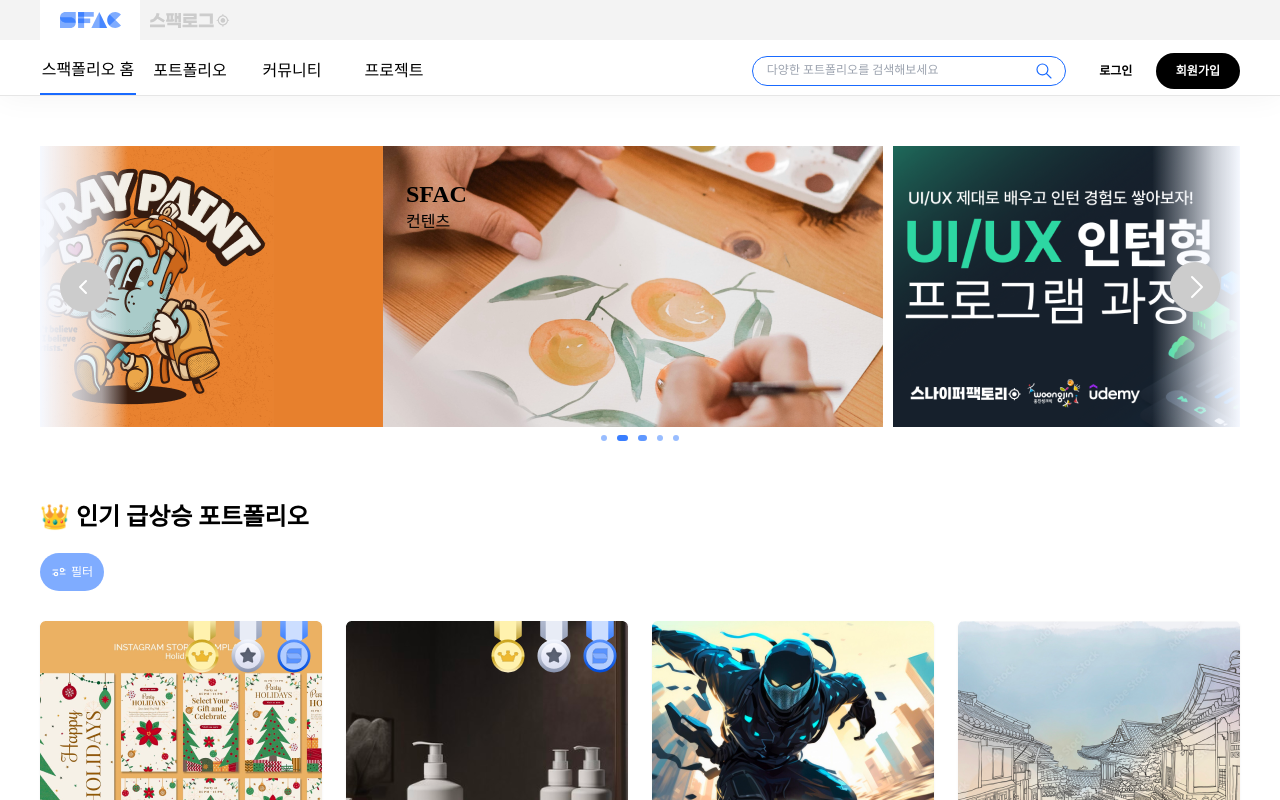
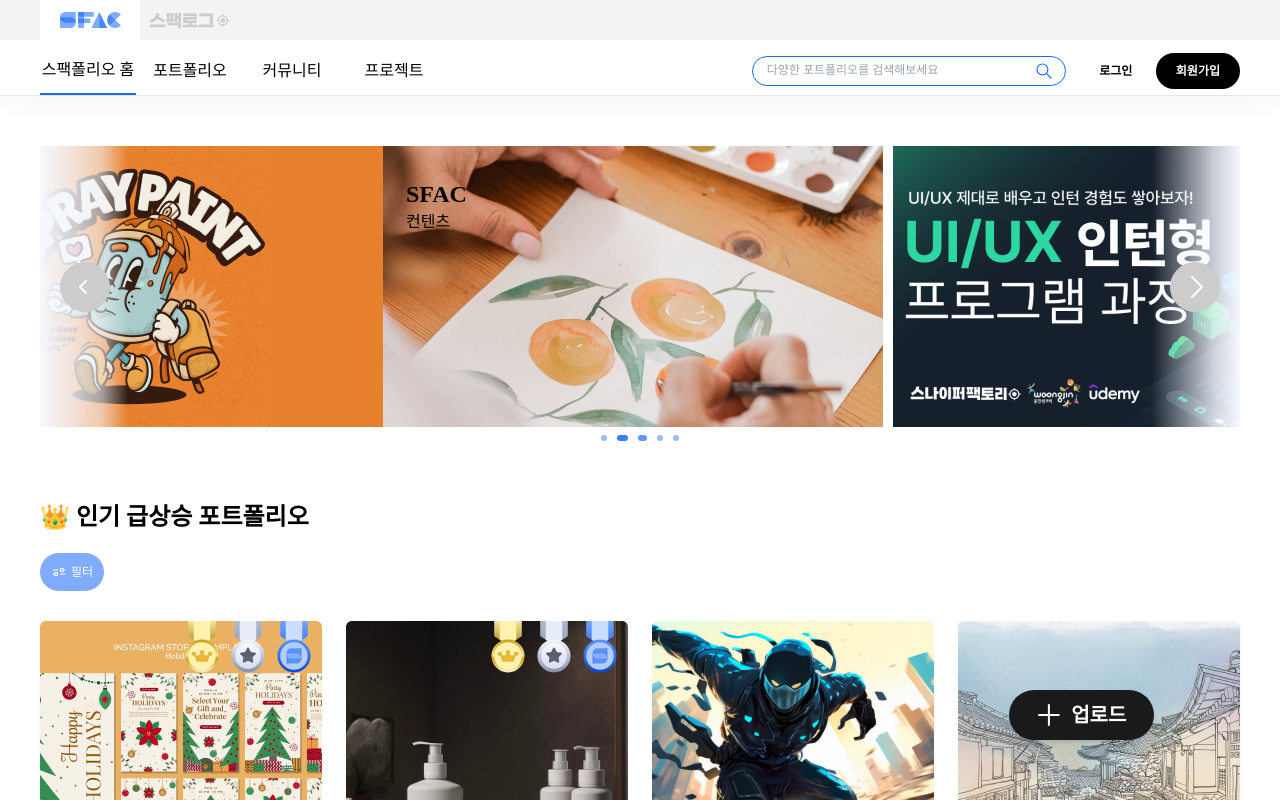
Before and after one commit to 9weeks-app-web/Team-7, a React (Vite) app: page / in a window 1280 px wide. Shown: the top 800 px of the page. Built offline with nearby package versions, Linux system fonts and the light colour scheme; a web font is replaced by a local one.

Commit message:
Feat: 플로팅버튼 추가

```diff
--- a/src/pages/Home.tsx
+++ b/src/pages/Home.tsx
@@ -11,6 +11,7 @@
 import FilterTag from "../components/home/FilterTag";
 import RegisterInfo from "../components/home/RegisterInfo";
 import CurrentProject from "../components/currentProject/CurrentProject";
+import FloatingButton from "../components/design/FloatingButton";
 
 const Home = (): JSX.Element => {
   const [isOpen, setIsOpen] = useState<boolean>(false);
@@ -78,6 +79,7 @@
       <div className="mt-[77px] mb-[72px]">
         <RegisterInfo />
       </div>
+      <FloatingButton />
     </PageLayout>
   );
 };
```
